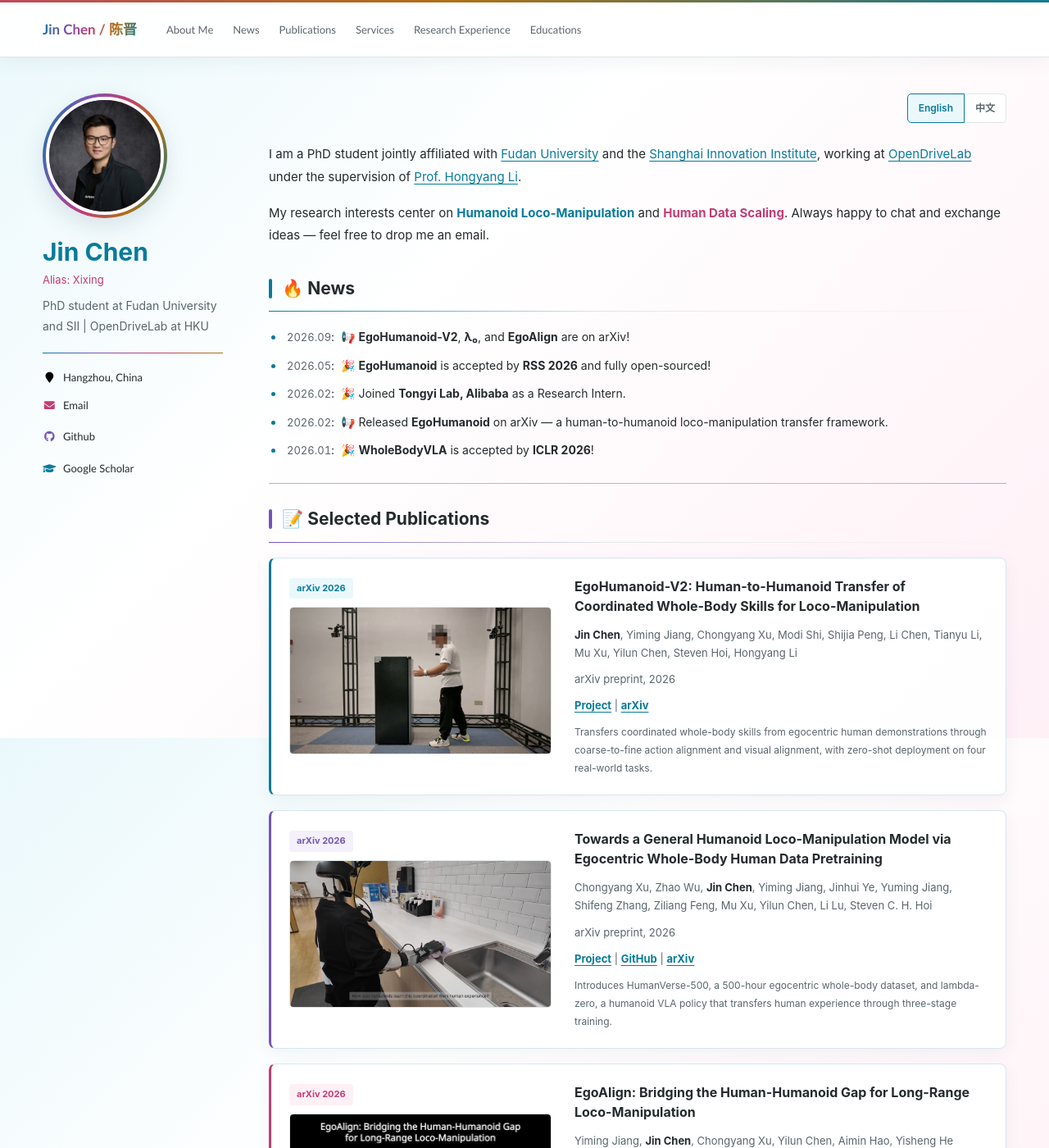
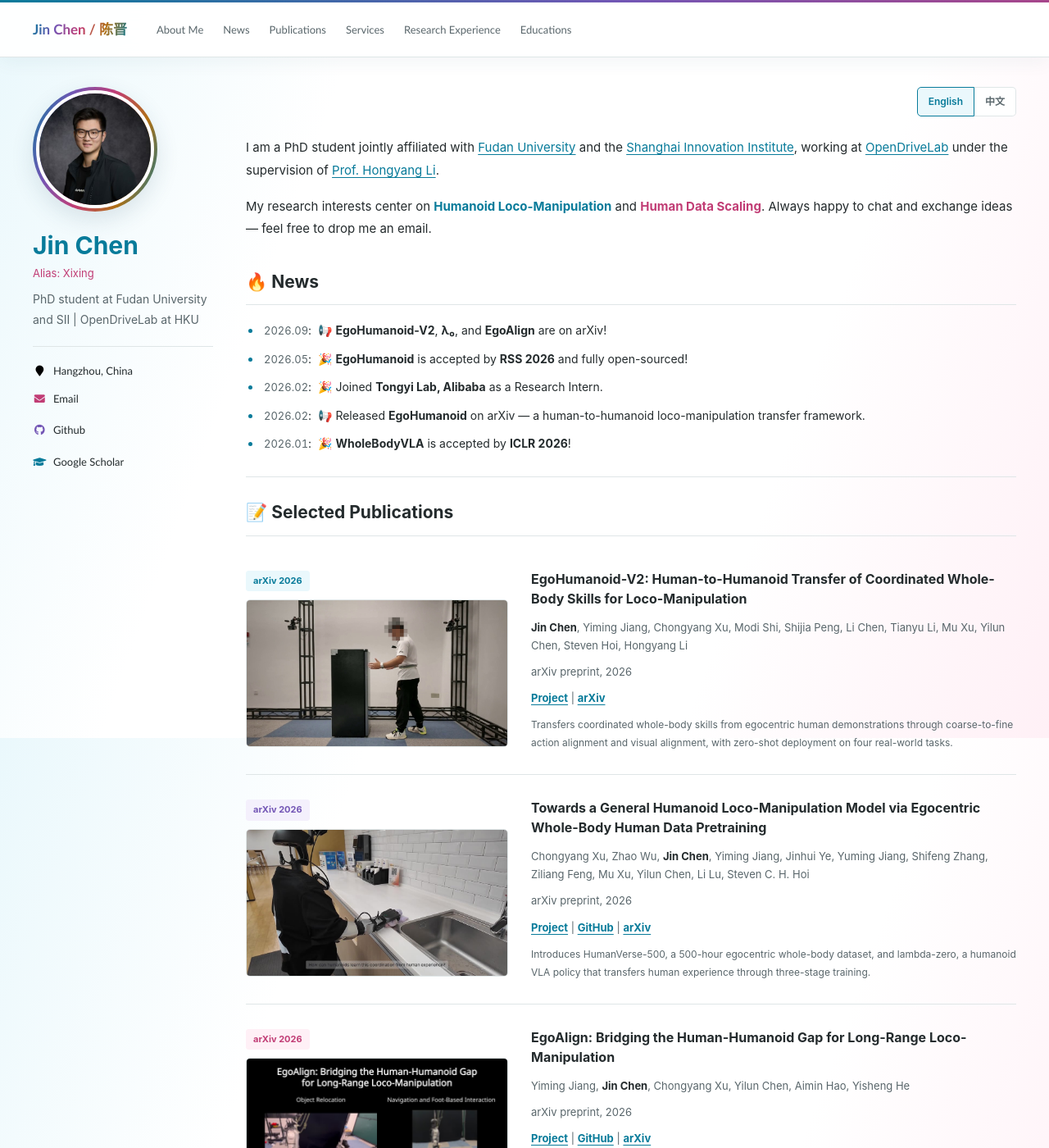
Before and after one commit to JinChen0056/jinchen0056.github.io, a Jekyll site: the page built from _pages/about.md, in a window 1280 px wide and 1400 px high. Shown: the whole window at 82% size. Built offline with Jekyll 4.4.1, drawn with Linux system fonts in a browser that asks for light colours.

Commit message:
Flatten publication presentation and rebalance wide-screen spacing

```diff
--- a/_includes/head/custom.html
+++ b/_includes/head/custom.html
@@ -8,7 +8,7 @@
 <meta name="msapplication-config" content="images/browserconfig.xml?v=M44lzPylqQ">
 <meta name="theme-color" content="#ffffff">
 <link rel="stylesheet" href="assets/css/academicons.css"/>
-<link rel="stylesheet" href="{{ '/assets/css/homepage.css' | relative_url }}?v=20261010-spectrum"/>
+<link rel="stylesheet" href="{{ '/assets/css/homepage.css' | relative_url }}?v=20261010-balanced"/>
 
 <script type="text/x-mathjax-config"> MathJax.Hub.Config({ TeX: { equationNumbers: { autoNumber: "all" } } }); </script>
 <script type="text/x-mathjax-config">
--- a/assets/css/homepage.css
+++ b/assets/css/homepage.css
@@ -8,14 +8,14 @@
 a:hover { color: var(--color-ink); }
 a:focus-visible, button:focus-visible { outline: 2px solid var(--color-focus); outline-offset: 4px; }
 .masthead { background: var(--color-paper); border-color: var(--color-rule); animation: none; }
-.masthead__inner-wrap { max-width: 1240px; padding: 0 32px; }
+.masthead__inner-wrap { max-width: 1480px; padding: 0 40px; }
 .academic-nav { display: flex; align-items: center; gap: 36px; min-height: 66px; }
 .academic-nav .nav-home { color: var(--color-ink); font-weight: 700; font-size: 17px; flex-shrink: 0; }
 .academic-nav ul { display: flex; gap: 24px; align-items: center; overflow-x: auto; scrollbar-width: thin; min-width: 0; padding: 10px 0; }
 .academic-nav li { margin: 0; padding: 0; flex-shrink: 0; font-size: 13px; }
 .academic-nav a { white-space: nowrap; color: var(--color-muted); }
 .academic-nav a:hover { color: var(--color-accent); }
-#main { max-width: 1240px; margin: 0 auto; padding: 44px 32px 80px; display: grid; grid-template-columns: 220px minmax(0, 1fr); gap: 56px; }
+#main { max-width: 1480px; margin: 0 auto; padding: 36px 40px 80px; display: grid; grid-template-columns: 220px minmax(0, 1fr); gap: 40px; }
 #main::before, #main::after { display: none; }
 #main > .sidebar { width: auto; float: none; margin: 0; padding: 0; position: sticky; top: 104px; align-self: start; opacity: 1; transform: none; }
 #main > .page { width: auto; float: none; padding: 0; min-width: 0; }
@@ -67,13 +67,13 @@
 .paper-box-text sub { font-size: 12px; vertical-align: baseline; bottom: 0; }
 .paper-box-text sub i { font-style: normal; }
 .paper-box-text p:last-child { margin-bottom: 0; }
-.page__content .demo-grid { width: 100%; max-width: 820px; gap: 32px 36px; margin: 24px auto 40px; }
+.page__content .demo-grid { width: 100%; max-width: 960px; gap: 32px 40px; margin: 24px auto 40px; }
 .page__content .demo-item { padding: 0; border: 0; background: none; box-shadow: none; }
 .page__content .demo-caption { font-family: var(--font-body); font-size: 14px; margin-bottom: 12px; color: var(--color-ink); line-height: 1.5; }
 .page__content .demo-caption::after { display: none; }
 .page__content .demo-video { border: 1px solid var(--color-rule); border-radius: 5px; }
 body {
-  background-image: linear-gradient(135deg, var(--color-cyan-soft), var(--color-paper) 40%, var(--color-rose-soft));
+  background-image: linear-gradient(110deg, var(--color-cyan-soft), var(--color-paper) 28%, var(--color-paper) 72%, var(--color-rose-soft));
   background-attachment: fixed;
 }
 .masthead {
@@ -87,7 +87,7 @@
   height: 3px;
   background: var(--spectrum);
   background-size: 240% 100%;
-  animation: spectrum-flow 14s linear infinite;
+  animation: none;
 }
 .academic-nav .nav-home {
   background: var(--spectrum);
@@ -106,7 +106,7 @@
 div.author__avatar img { width: 100%; height: 100%; border: 4px solid var(--color-paper); }
 .sidebar .author__name { color: var(--color-accent); font-size: 30px; }
 .sidebar .author__alias { color: var(--color-rose); }
-.author__urls { border-image: var(--spectrum) 1; }
+.author__urls { border-image: none; }
 .author__urls li:nth-child(3) i { color: var(--color-rose); }
 .author__urls li:nth-child(4) i { color: var(--color-violet); }
 .author__urls li:nth-child(5) i { color: var(--color-cyan); }
@@ -116,44 +116,42 @@
 .lang-panel > p:nth-of-type(2) strong:nth-child(2) { color: var(--color-rose); }
 .page__content h1 {
   --section-color: var(--color-cyan);
-  position: relative; padding-left: 16px; border-bottom: 0; padding-bottom: 14px;
+  position: relative; padding-left: 0; border-bottom: 0; padding-bottom: 14px;
 }
 .page__content h1::before {
-  display: block; content: ''; position: absolute; left: 0; top: 3px;
-  width: 4px; height: 24px; margin: 0; border-radius: 2px;
-  background: var(--section-color);
+  display: none;
 }
 .page__content h1::after {
   content: ''; position: absolute; bottom: 0; left: 0; right: 0; height: 1px;
-  background: linear-gradient(90deg, var(--section-color), var(--color-rule) 45%, var(--color-transparent));
+  background: var(--color-rule);
 }
 .page__content h1:nth-of-type(2) { --section-color: var(--color-violet); }
 .page__content h1:nth-of-type(3) { --section-color: var(--color-rose); }
 .page__content h1:nth-of-type(4) { --section-color: var(--color-gold); }
 .page__content h1:nth-of-type(5) { --section-color: var(--color-green); }
-.page__content hr { border: 0; height: 1px; background: var(--spectrum); opacity: .45; }
+.page__content hr { border: 0; height: 1px; background: var(--color-rule); }
 .page__content .paper-box {
   --paper-accent: var(--color-cyan);
   --paper-tint: var(--color-cyan-soft);
-  position: relative; margin: 18px 0; padding: 22px;
-  border: 1px solid var(--color-card-border); border-left: 3px solid var(--paper-accent);
-  border-radius: 8px; background: var(--color-glass);
-  box-shadow: 0 5px 20px var(--color-shadow);
-  transition: box-shadow 220ms ease, border-color 220ms ease, transform 220ms ease;
+  position: relative; margin: 0; padding: 28px 0;
+  border: 0; border-bottom: 1px solid var(--color-rule);
+  border-radius: 0; background: none;
+  box-shadow: none;
+  transition: none;
 }
 .page__content .paper-box:nth-of-type(3n + 2) { --paper-accent: var(--color-violet); --paper-tint: var(--color-violet-soft); }
 .page__content .paper-box:nth-of-type(3n) { --paper-accent: var(--color-rose); --paper-tint: var(--color-rose-soft); }
 .page__content h1 + .paper-box { padding-top: 22px; }
 .page__content .paper-box:hover, .page__content .paper-box:focus-within {
-  border-color: var(--paper-accent); box-shadow: 0 12px 30px var(--color-shadow-hover); transform: translateY(-2px);
+  border-color: var(--color-rule); box-shadow: none; transform: none;
 }
 .page__content .badge { color: var(--paper-accent); background: var(--paper-tint); border-color: var(--paper-tint); }
 .paper-box-text p:first-child a:hover { color: var(--paper-accent); }
 .page__content .paper-box-image img { border-color: var(--color-rule); }
-.page__content .demo-caption { color: var(--color-violet); }
-.page__content .demo-item:nth-child(2n) .demo-caption { color: var(--color-rose); }
+.page__content .demo-caption { color: var(--color-ink); }
+.page__content .demo-item:nth-child(2n) .demo-caption { color: var(--color-ink); }
 .page__content .demo-video { border: 2px solid var(--color-paper); box-shadow: 0 0 0 1px var(--color-rule), 0 8px 22px var(--color-shadow-hover); }
-.page__content .demo-caption::after { display: block; width: 40px; height: 2px; background: var(--spectrum); margin: 8px auto 0; }
+.page__content .demo-caption::after { display: none; }
 .lang-panel > ul > li::marker { color: var(--color-cyan); }
 @keyframes spectrum-flow { to { background-position: 240% 0; } }
 @media (hover: none) { .page__content .paper-box:hover { transform: none; } }
```
